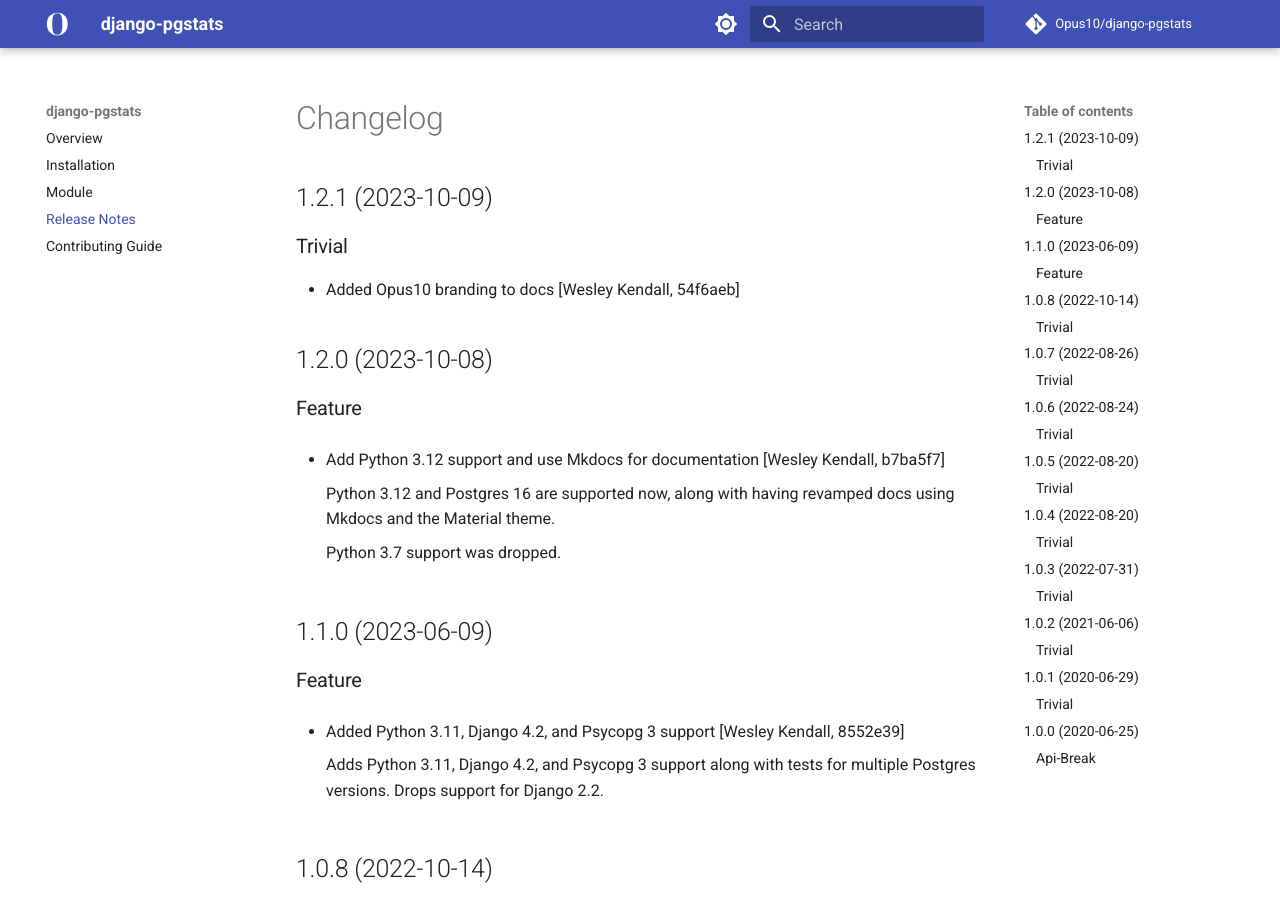
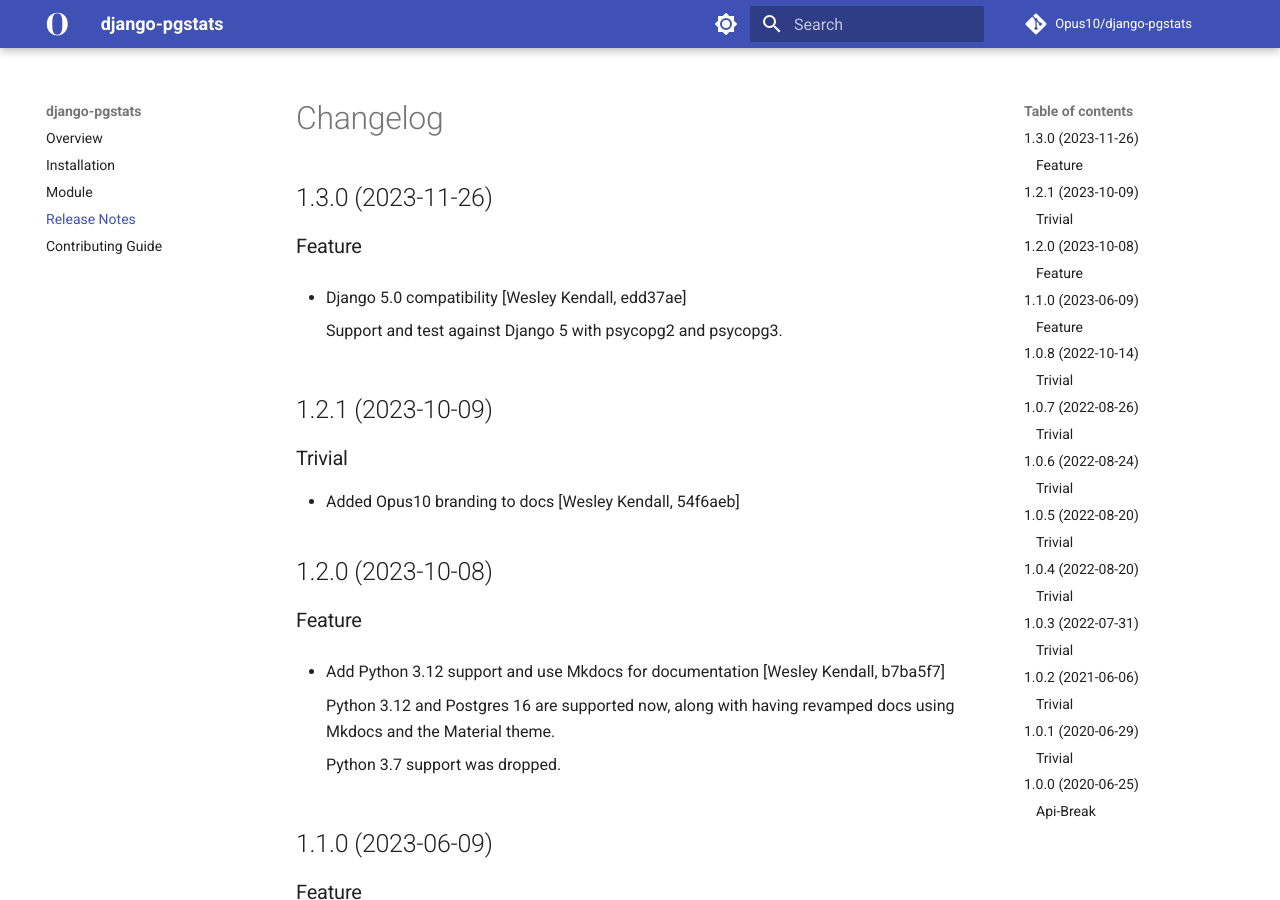
Before and after one commit to Opus10/django-pgstats, an MkDocs documentation site: the page built from docs/release_notes.md, in a window 1280 px wide and 900 px high. Built offline with MkDocs 1.6.1 and Material for MkDocs 9.7.7, drawn with Linux system fonts in a browser that asks for light colours; comment, search, counter and statistics services are not loaded.

Commit message:
Release version 1.3.0 [skip ci]
Type: trivial

```diff
--- a/docs/release_notes.md
+++ b/docs/release_notes.md
@@ -1,4 +1,12 @@
 # Changelog
+
+## 1.3.0 (2023-11-26)
+
+### Feature
+
+  - Django 5.0 compatibility [Wesley Kendall, edd37ae]
+
+    Support and test against Django 5 with psycopg2 and psycopg3.
 
 ## 1.2.1 (2023-10-09)
 
--- a/pyproject.toml
+++ b/pyproject.toml
@@ -29,7 +29,7 @@
 exclude = [
   "*/tests/"
 ]
-version = "1.2.1"
+version = "1.3.0"
 description = "Commands and models for tracking internal postgres stats."
 authors = ["Wes Kendall", "Tómas Árni Jónasson"]
 classifiers = [
```
Also changed, not shown: CHANGELOG.md (+8 -0 lines).
